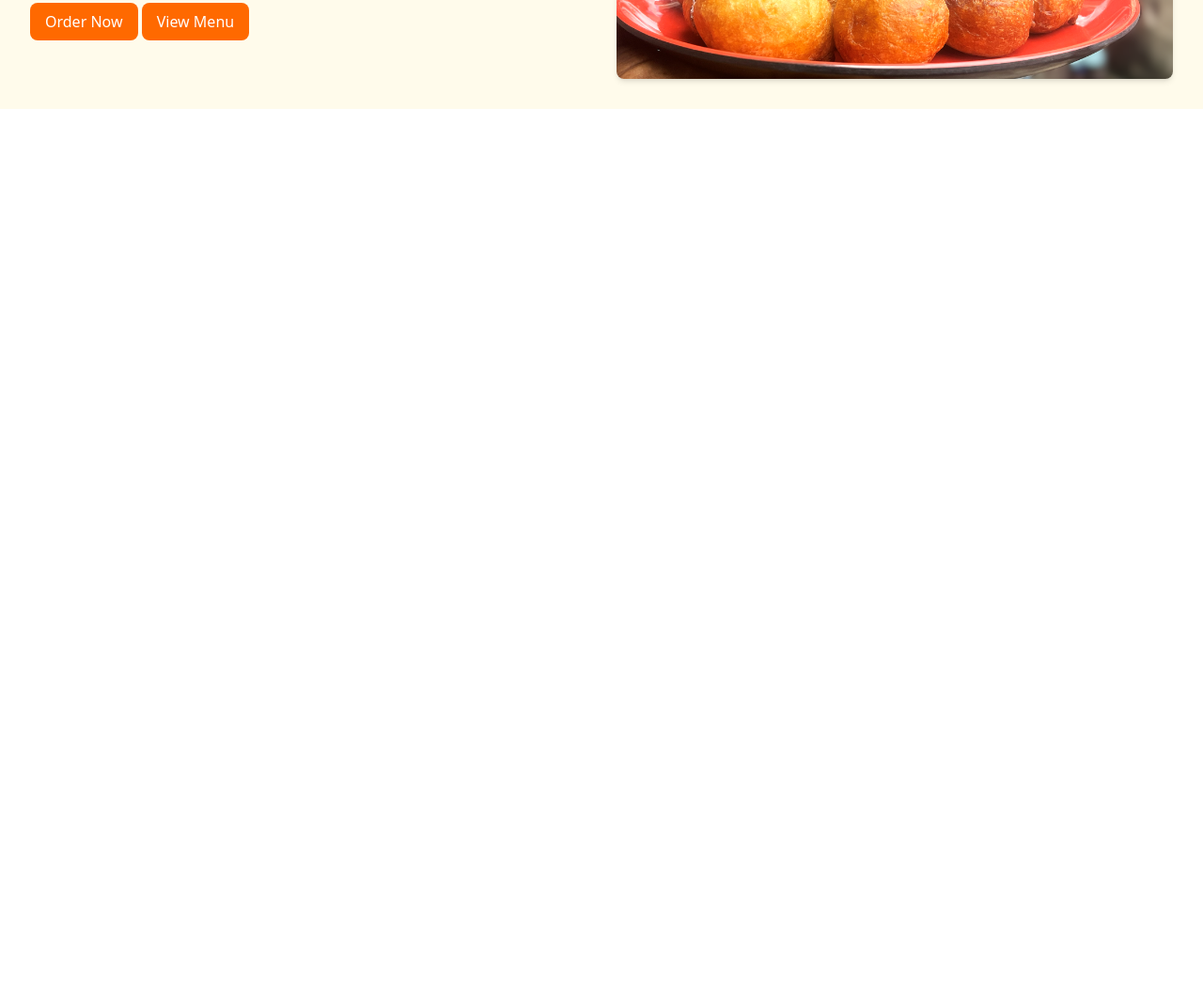
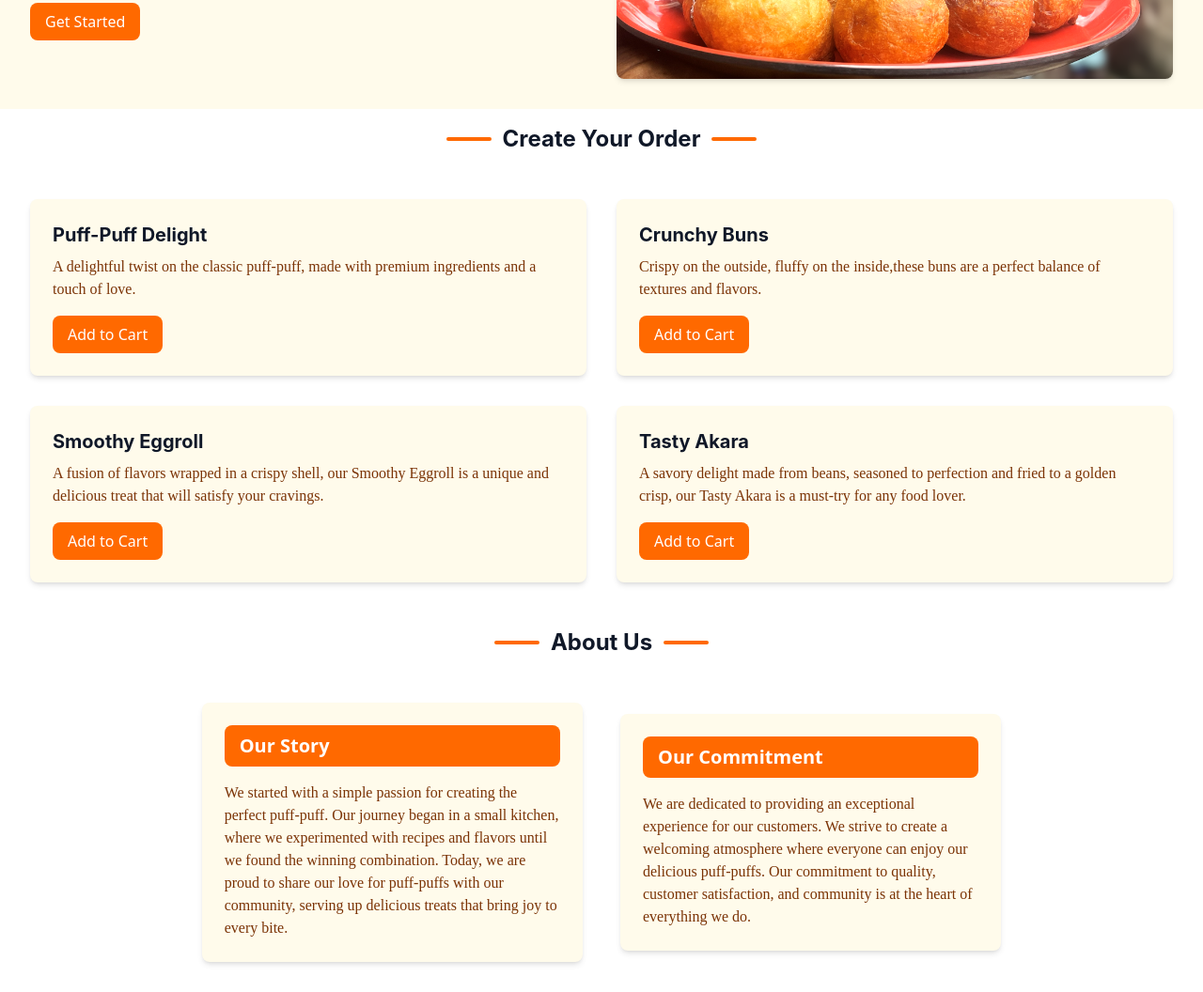
Before and after one commit to aliumuhammad2000-dev/puff-puff-hub, a website: page index.html in a window 1280 px wide. Shown: the part 286-1342 px from the top of the page at 94% size. Before the commit the page ends 800 px from the top, so only its background shows below. Drawn offline with Linux system fonts and the light colour scheme.

Commit message:
built create order section and about us section

```diff
--- a/index.html
+++ b/index.html
@@ -35,7 +35,7 @@
         </div>
     </div>
     <!-- Mobile Nav -->
-    <nav id="nav-bar1" class="fixed top-0 right-0 w-64 bg-white shadow-md p-4 translate-x-full transition-transform duration-300 ease-in-out z-40">
+    <nav id="nav-bar1" class="fixed top-0 right-0 w-64 bg-white shadow-md p-4 translate-x-full transition-transform duration-300 ease-in-out z-40 rounded-l-2xl">
         <ul class="flex flex-col font-semibold gap-4 p-8">
             <li><a href="#">Home</a></li>
             <li><a href="#">Menu</a></li>
@@ -52,14 +52,70 @@
             <div class="md:w-1/2">
                 <h2 class="text-3xl text-center font-[inter] font-bold mb-4">Welcome to Alhaja Puff-Puff Hub</h2>
                 <p class="text-md font-[poppins] text-amber-900 mb-6">Indulge in the irresistible taste of our freshly made puff-puffs, crafted with love and the finest ingredients. Whether you're craving a sweet treat or a savory delight, we have something for everyone. Join us and experience the ultimate puff-puff satisfaction!</p>
-                <button class="bg-orange-500 text-white px-4 py-2 rounded-lg hover:bg-orange-600 transition-colors duration-300 cursor-pointer">Order Now</button>
-                <button class="bg-orange-500 text-white px-4 py-2 rounded-lg hover:bg-orange-600 transition-colors duration-300 cursor-pointer">View Menu</button>
+                <button class="bg-orange-500 text-white font-medium px-4 py-2 rounded-lg hover:bg-orange-600 transition-colors duration-300 cursor-pointer">Get Started</button>
             </div>
             <div class="md:w-1/2">
                 <img src="images/puff-puff1.png" alt="Puff-Puff Image" class="w-full rounded-lg shadow-md">
             </div>
         </div>
     </section>
+
+    <!-- Your Orders-->
+     <section>
+        <div class="flex items-center justify-center gap-3 p-4">
+            <div class="w-12 h-1 bg-orange-500 rounded"></div>
+                <h2 class="text-center text-2xl font-bold font-[inter] text-gray-900">
+                    Create Your Order
+                </h2>
+            <div class="w-12 h-1 bg-orange-500 rounded"></div>
+        </div>
+        <div class="grid md:grid-cols-2 gap-8 p-8">
+            <div class="bg-amber-50 p-6 rounded-lg shadow-md">
+                <h3 class="text-xl font-bold font-[inter] text-gray-900">Puff-Puff Delight</h3>
+                <p class="text-md font-[poppins] text-amber-900 mt-2">A delightful twist on the classic puff-puff, made with premium ingredients and a touch of love.</p>
+                <button class="bg-orange-500 text-white px-4 py-2 rounded-lg hover:bg-orange-600 transition-colors duration-300 cursor-pointer mt-4">Add to Cart</button>
+            </div>
+            <div class="bg-amber-50 p-6 rounded-lg shadow-md">
+                <h3 class="text-xl font-bold font-[inter] text-gray-900">Crunchy Buns</h3>
+                <p class="text-md font-[poppins] text-amber-900 mt-2">Crispy on the outside, fluffy on the inside,these buns are a perfect balance of textures and flavors.
+                </p>
+                <button class="bg-orange-500 text-white px-4 py-2 rounded-lg hover:bg-orange-600 transition-colors duration-300 cursor-pointer mt-4">Add to Cart</button>
+            </div>
+            <div class="bg-amber-50 p-6 rounded-lg shadow-md">
+                <h3 class="text-xl font-bold font-[inter] text-gray-900">Smoothy Eggroll</h3>
+                <p class="text-md font-[poppins] text-amber-900 mt-2">A fusion of flavors wrapped in a crispy shell, our Smoothy Eggroll is a unique and delicious treat that will satisfy your cravings.
+                </p>
+                <button class="bg-orange-500 text-white px-4 py-2 rounded-lg hover:bg-orange-600 transition-colors duration-300 cursor-pointer mt-4">Add to Cart</button>
+            </div>
+            <div class="bg-amber-50 p-6 rounded-lg shadow-md">
+                <h3 class="text-xl font-bold font-[inter] text-gray-900">Tasty Akara</h3>
+                <p class="text-md font-[poppins] text-amber-900 mt-2">A savory delight made from beans, seasoned to perfection and fried to a golden crisp, our Tasty Akara is a must-try for any food lover.
+                </p>
+                <button class="bg-orange-500 text-white px-4 py-2 rounded-lg hover:bg-orange-600 transition-colors duration-300 cursor-pointer mt-4">Add to Cart</button>
+            </div>
+        </div>
+     </section>
+
+    <!-- About us -->
+    <section>
+        <div class="flex items-center justify-center gap-3 p-4">
+            <div class="w-12 h-1 bg-orange-500 rounded"></div>
+                <h2 class="text-center text-2xl font-bold font-[inter] text-gray-900">
+                    About Us
+                </h2>
+            <div class="w-12 h-1 bg-orange-500 rounded"></div>
+        </div>
+        <div class="flex flex-col md:flex-row items-center justify-center gap-10 p-8">
+            <div class="md:w-1/3 bg-amber-50 p-6 rounded-lg shadow-md">
+                <p class="text-xl bg-orange-500 rounded-lg text-white px-4 py-2 font-bold">Our Story</p>
+                <p class="text-md font-[poppins] text-amber-900 mt-4">We started with a simple passion for creating the perfect puff-puff. Our journey began in a small kitchen, where we experimented with recipes and flavors until we found the winning combination. Today, we are proud to share our love for puff-puffs with our community, serving up delicious treats that bring joy to every bite.</p>
+            </div>
+            <div class="md:w-1/3 bg-amber-50 p-6 rounded-lg shadow-md">
+                <p class="text-xl bg-orange-500 rounded-lg text-white px-4 py-2 font-bold">Our Commitment</p>
+                <p class="text-md font-[poppins] text-amber-900 mt-4">We are dedicated to providing an exceptional experience for our customers. We strive to create a welcoming atmosphere where everyone can enjoy our delicious puff-puffs. Our commitment to quality, customer satisfaction, and community is at the heart of everything we do.</p>
+            </div>
+        </div>
+    </section>
   </body>
   <script type="module" src="scripts/header.js"></script>
 </html>
```
Also changed, not shown: output.css.
